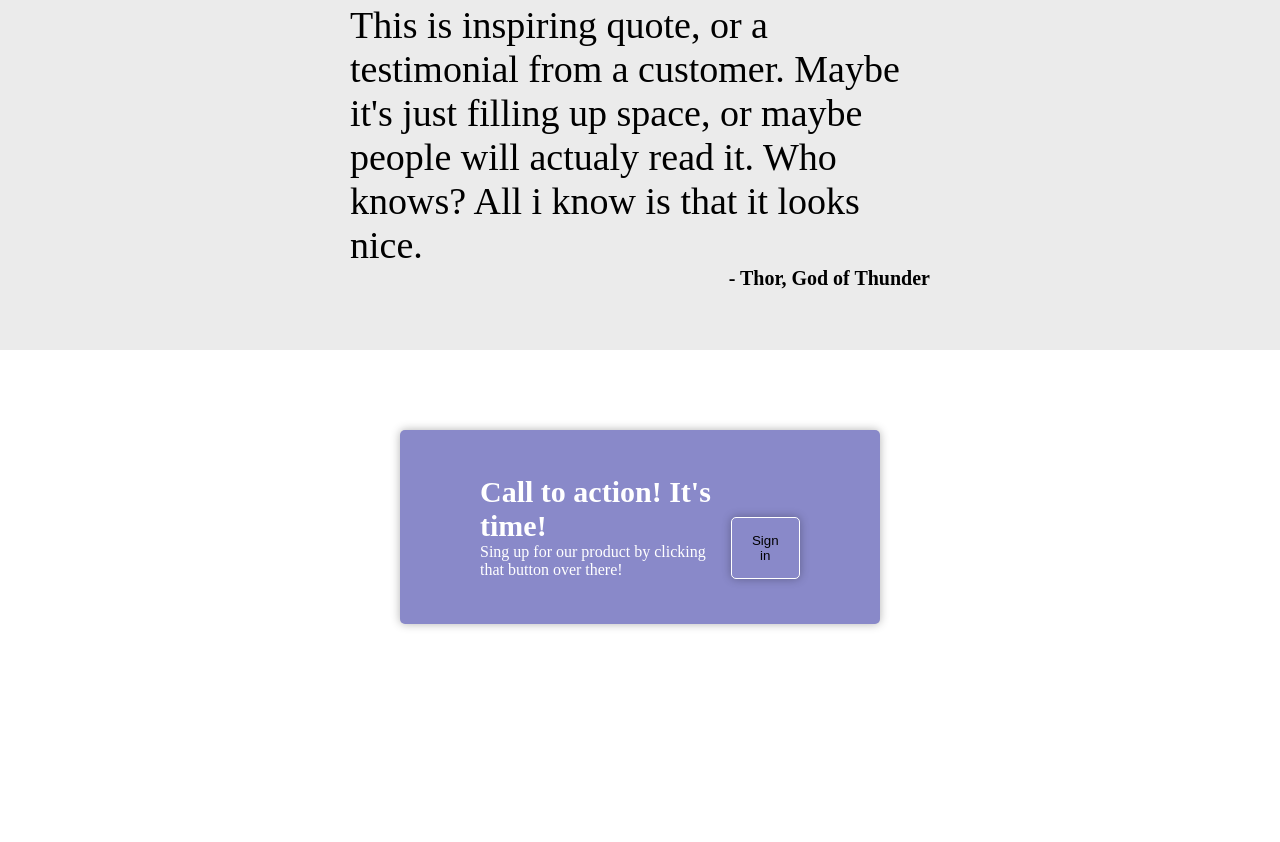
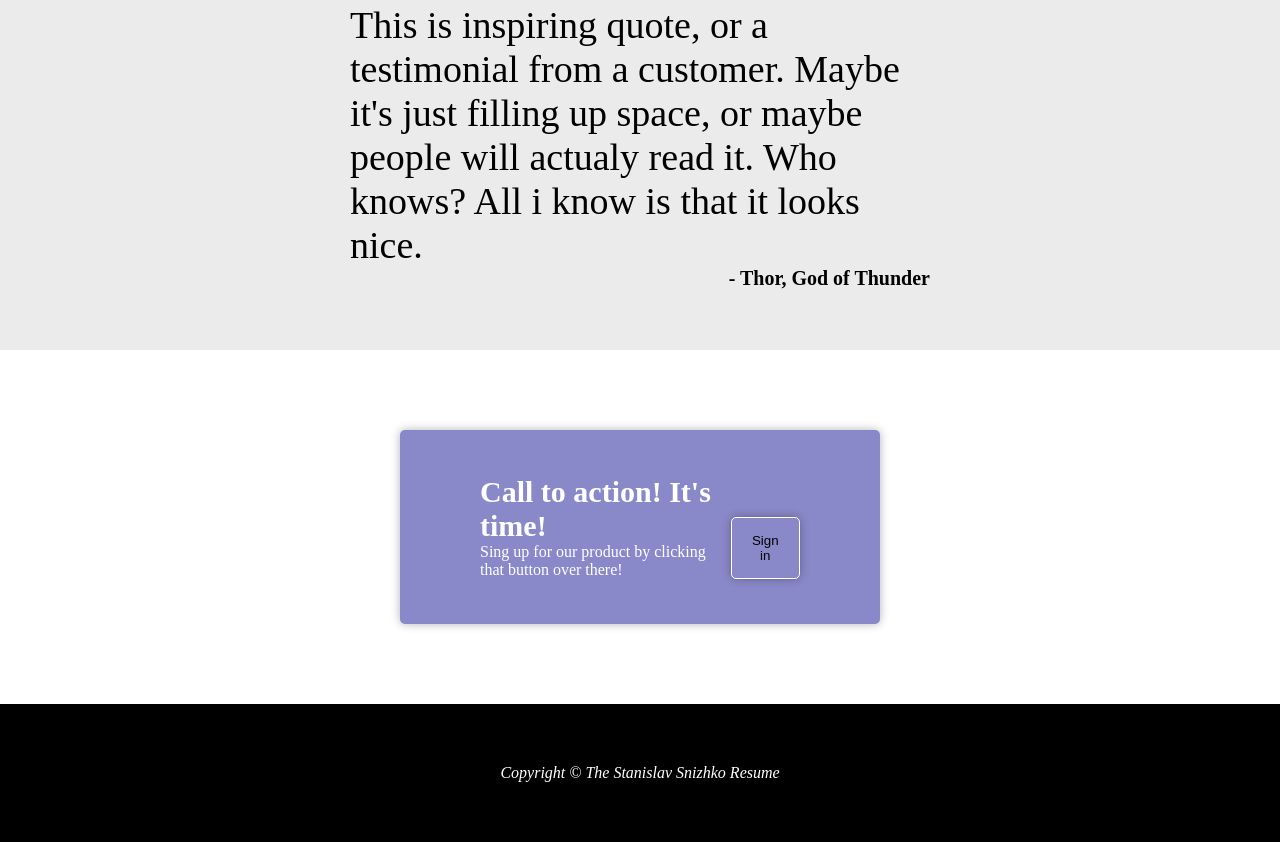
Before and after one commit to Snwqqq/Landing-page, a plain HTML site: page index.html in a window 1280 px wide. Shown: the part 1063-1905 px from the top of the page. Before the commit the page ends 1767 px from the top, so only its background shows below. Drawn offline with Linux system fonts and the light colour scheme.

Commit message:
Create footer section and style it with css
Created footer with adress adn styled it with css,
changed from gradient back to solid background.

```diff
--- a/index.html
+++ b/index.html
@@ -72,8 +72,11 @@
                 </div>
                 <button class="lower-singin-but">Sign in</button>
             </div>
+        </div>
 
-        </div>
+        <footer>
+            <address>Copyright © The Stanislav Snizhko Resume</address>
+        </footer>
     </main>
 
 </body>
--- a/styles/main.css
+++ b/styles/main.css
@@ -2,7 +2,7 @@
     padding-top: 100px;
     padding-left: 300px;
     padding-right: 300px;
-    background:linear-gradient(to bottom,black 20%,white);
+    background-color: black;
     display: flex;
     justify-content: space-between;
     color: white;
@@ -100,3 +100,15 @@ max-width: 200px;
     border: none;
     box-shadow: 0px 0px 10px rgba(0, 0, 0,0.3);
 }
+
+footer{
+background-color: black;
+padding: 60px 200px;
+}
+
+address{
+    color: white;
+    display: flex;
+    justify-content: center;
+    align-items: center;
+}
```
